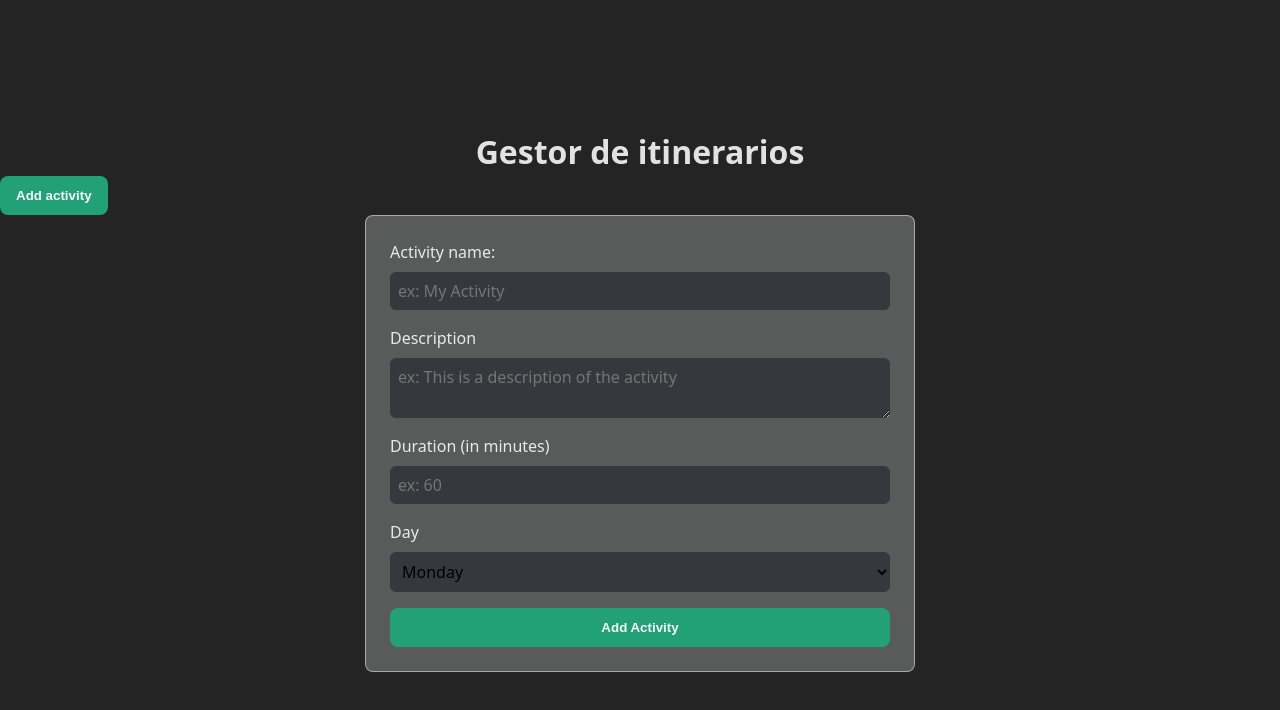
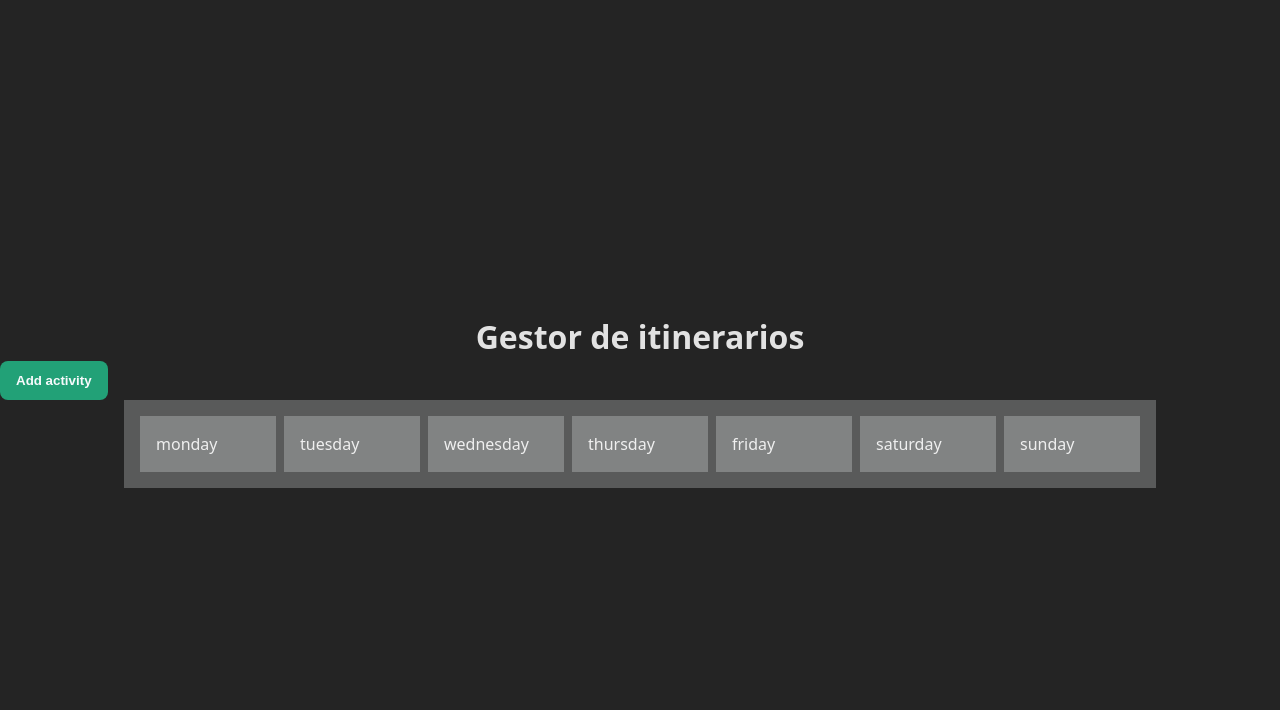
Before and after one commit to ErickBGomez/prueba-tecnica, a React (Vite) app in the folder prueba-tecnica/: page / in a window 1280 px wide. Shown: the top 710 px of the page. Built offline with nearby package versions, Linux system fonts and the light colour scheme.

Commit message:
Show saved activities

```diff
--- a/prueba-tecnica/src/App.jsx
+++ b/prueba-tecnica/src/App.jsx
@@ -2,15 +2,17 @@ import Title from "./components/Title/Title";
 import AddActivity from "./components/AddActivity/AddActivity";
 import { useState } from "react";
 import AddActivityForm from "./components/AddActivityForm/AddActivityForm";
+import ColumnsPerDay from "./components/ColumnsPerDay/ColumnsPerDay";
 
 const App = () => {
-  const [showActivity, setShowActivity] = useState(true);
+  const [showActivity, setShowActivity] = useState(false);
 
   return (
     <>
       <Title />
       <AddActivity setShowActivity={setShowActivity} />
       {showActivity && <AddActivityForm />}
+      <ColumnsPerDay />
     </>
   );
 };
--- /dev/null
+++ b/prueba-tecnica/src/components/ActivityCard/ActivityCard.jsx
@@ -0,0 +1,13 @@
+import styles from "./ActivityCard.module.scss";
+
+const ActivityCard = ({ name, description, duration }) => {
+  return (
+    <div className={styles.activity}>
+      <h3 className={styles.name}>{name}</h3>
+      <p className={styles.description}>{description}</p>
+      <span className={styles.time}>{duration}</span>
+    </div>
+  );
+};
+
+export default ActivityCard;
--- /dev/null
+++ b/prueba-tecnica/src/components/ActivityCard/ActivityCard.module.scss
@@ -0,0 +1,8 @@
+@use "../../styles/_colors.scss";
+
+.activity {
+  background-color: colors.$primary;
+  padding: 8px;
+  color: colors.$white;
+  border-radius: 6px;
+}
--- /dev/null
+++ b/prueba-tecnica/src/components/ActivityColumn/ActivityColumn.jsx
@@ -0,0 +1,16 @@
+import ActivityCard from "../ActivityCard/ActivityCard";
+import styles from "./ActivityColumn.module.scss";
+
+const ActivityColumn = ({ day, activities }) => {
+  return (
+    <div className={styles.column}>
+      <p>{day}</p>
+
+      {activities.map((activity, index) => (
+        <ActivityCard key={index} {...activity} />
+      ))}
+    </div>
+  );
+};
+
+export default ActivityColumn;
--- /dev/null
+++ b/prueba-tecnica/src/components/ActivityColumn/ActivityColumn.module.scss
@@ -0,0 +1,6 @@
+@use "../../styles/_colors.scss";
+
+.column {
+  background-color: colors.$white-25;
+  padding: 16px;
+}
--- a/prueba-tecnica/src/components/AddActivityForm/AddActivityForm.jsx
+++ b/prueba-tecnica/src/components/AddActivityForm/AddActivityForm.jsx
@@ -1,16 +1,7 @@
 import { useContext, useState } from "react";
 import styles from "./AddActivityForm.module.scss";
 import ActivityContext from "../../context/ActivitiesContext";
-
-const days = [
-  { label: "Monday", value: "monday" },
-  { label: "Tuesday", value: "tuesday" },
-  { label: "Wednesday", value: "wednesday" },
-  { label: "Thursday", value: "thursday" },
-  { label: "Friday", value: "friday" },
-  { label: "Saturday", value: "saturday" },
-  { label: "Sunday", value: "sunday" },
-];
+import days from "../../helpers/days";
 
 const AddActivityForm = () => {
   const { dispatch } = useContext(ActivityContext);
@@ -32,7 +23,7 @@ const AddActivityForm = () => {
     if (!values.duration.trim())
       setErrors({ ...errors, duration: "Duration is required" });
 
-    if (values.duration <= 0)
+    if (Number(values.duration) <= 0)
       // Duration must be greater than 0
       setErrors({ ...errors, duration: "Duration must be greater than 0" });
 
--- a/prueba-tecnica/src/components/ColumnsPerDay/ColumnsPerDay.jsx
+++ b/prueba-tecnica/src/components/ColumnsPerDay/ColumnsPerDay.jsx
@@ -1,35 +1,24 @@
-// import styles from "./ColumnsPerDay.module.scss";
+import { useContext } from "react";
+import days from "../../helpers/days";
+import ActivityColumn from "../ActivityColumn/ActivityColumn";
+import styles from "./ColumnsPerDay.module.scss";
+import ActivityContext from "../../context/ActivitiesContext";
 
-// const days = [
-//   "monday",
-//   "tuesday",
-//   "wednesday",
-//   "thursday",
-//   "friday",
-//   "saturday",
-//   "sunday",
-// ];
+const mappedDays = days.map((day) => day.value);
 
-// const ColumnsPerDay = () => {
-//   const activitiesPlaceholder = [
-//     {
-//       name: "Name 1",
-//       description: "",
-//       duration: 0,
-//       day: "monday",
-//     },
-//   ];
+const ColumnsPerDay = () => {
+  const { state } = useContext(ActivityContext);
 
-//   return (
-//     <div className={styles.columns}>
-//       {days.forEach((day) => {
-//         const activitiesPerDay = activitiesPlaceholder.filter(
-//           (activity) => activity.day === day
-//       )
+  return (
+    <div className={styles.columns}>
+      {mappedDays.map((day) => (
+        <ActivityColumn
+          day={day}
+          activities={state.filter((activity) => activity.day === day)}
+        />
+      ))}
+    </div>
+  );
+};
 
-//       }}
-//     </div>
-//   );
-// };
-
-// export default ColumnsPerDay;
+export default ColumnsPerDay;
--- a/prueba-tecnica/src/components/ColumnsPerDay/ColumnsPerDay.module.scss
+++ b/prueba-tecnica/src/components/ColumnsPerDay/ColumnsPerDay.module.scss
@@ -0,0 +1,14 @@
+@use "../../styles/_colors.scss";
+
+.columns {
+  background-color: colors.$white-25;
+  padding: 16px;
+  width: 100%;
+  max-width: 1000px;
+  display: flex;
+  gap: 8px;
+
+  & > * {
+    flex: 1;
+  }
+}
--- /dev/null
+++ b/prueba-tecnica/src/helpers/days.js
@@ -0,0 +1,11 @@
+const days = [
+  { label: "Monday", value: "monday" },
+  { label: "Tuesday", value: "tuesday" },
+  { label: "Wednesday", value: "wednesday" },
+  { label: "Thursday", value: "thursday" },
+  { label: "Friday", value: "friday" },
+  { label: "Saturday", value: "saturday" },
+  { label: "Sunday", value: "sunday" },
+];
+
+export default days;
--- a/prueba-tecnica/src/reducer/activitiesReducer.jsx
+++ b/prueba-tecnica/src/reducer/activitiesReducer.jsx
@@ -4,7 +4,7 @@ const activitiesReducer = (state, action) => {
       if (state.some((activity) => activity.id === action.newActivity.id))
         return;
 
-      return [...state, ...action.newActivity];
+      return [...state, action.newActivity];
     }
     case "Remove": {
       if (!state.some((activity) => activity.id === action.newActivity.id))
```
